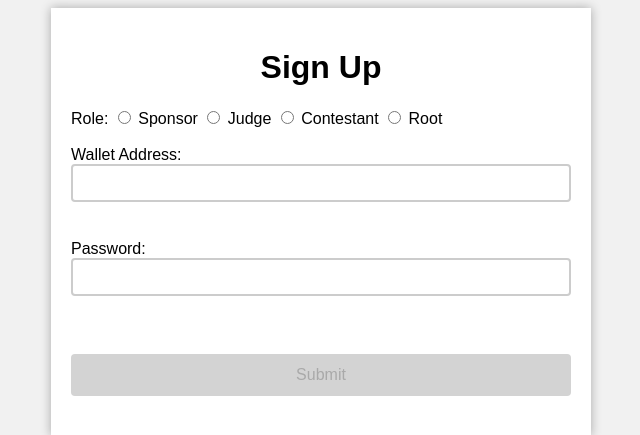
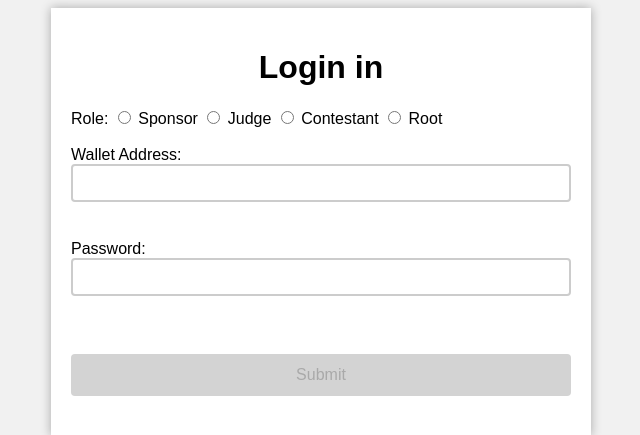
Before and after one commit to full-stack-final-project/Block-Security-Contests-Website, a Java web app: page /mylogin.jsp in a window 1280 px wide. Shown: the top 435 px of the page, without its empty margins (319-959 px from the left). Run offline with Tomcat 11, a stand-in JSP engine, Linux system fonts and the light colour scheme.

Commit message:
changed login page header

```diff
--- a/contest-website/database/WebContent/mylogin.jsp
+++ b/contest-website/database/WebContent/mylogin.jsp
@@ -105,7 +105,7 @@
 </head>
 <body>
 	<div class="container">
-		<h1>Sign Up</h1>
+		<h1>Login in</h1>
 		<form action="login" method="post">
 		<label>Role:</label>
 			<input type="radio" id="sponsor" name="role" value="sponsor" required onkeyup="checkForm()">
```
